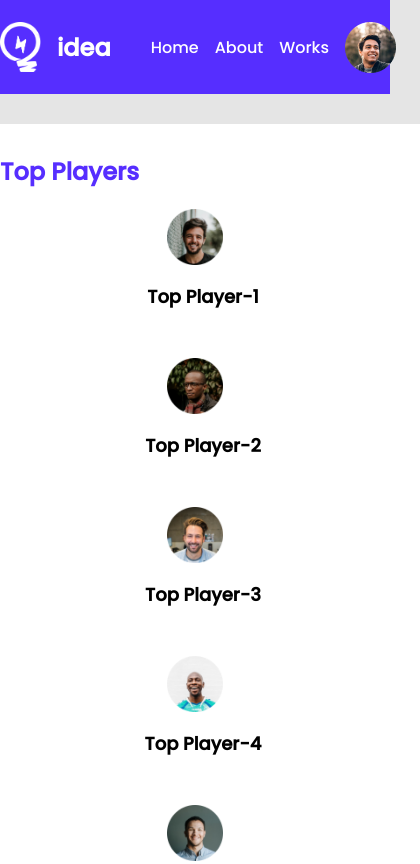
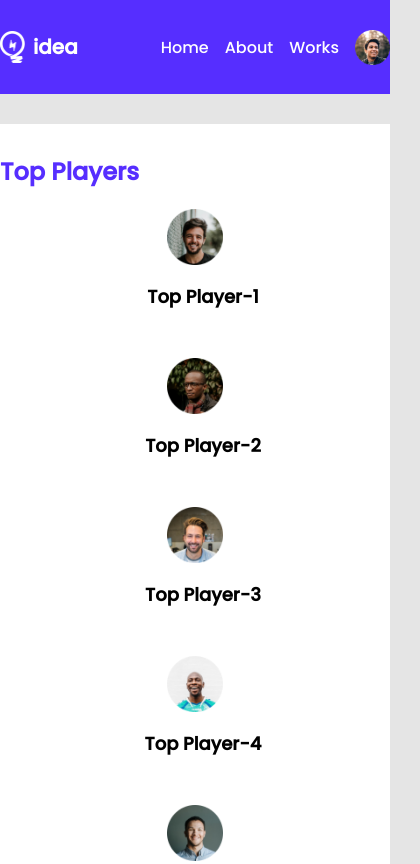
Before and after one commit to SamiaZahan/leader-board-CSS3, a plain HTML site: page index.html in a window 390 px wide. Shown: the top 864 px of the page, 420 px wide, since content can reach past the window. Drawn offline with Linux system fonts and the light colour scheme.

Commit message:
Update style.css

```diff
--- a/styles/style.css
+++ b/styles/style.css
@@ -185,11 +185,26 @@ hr{
     nav{
         width:100%;
     }
+        .logo-part img{
+        width: 25px;
+        height: 100%;
+        margin-right: 8px;
+    }
+    .logo-name{
+        font-size: 20px;
+    }
     .menu-part ul li{
         margin-right: 16px;
     }
+    .menu-part img{
+        width: 35px;
+        height: 100%;
+    }
+
     .container{
         width:100%;
+        padding-right: 0;
+        padding-left: 0;
     }
     .players, .blogs, .courses{
          display: grid;
```
